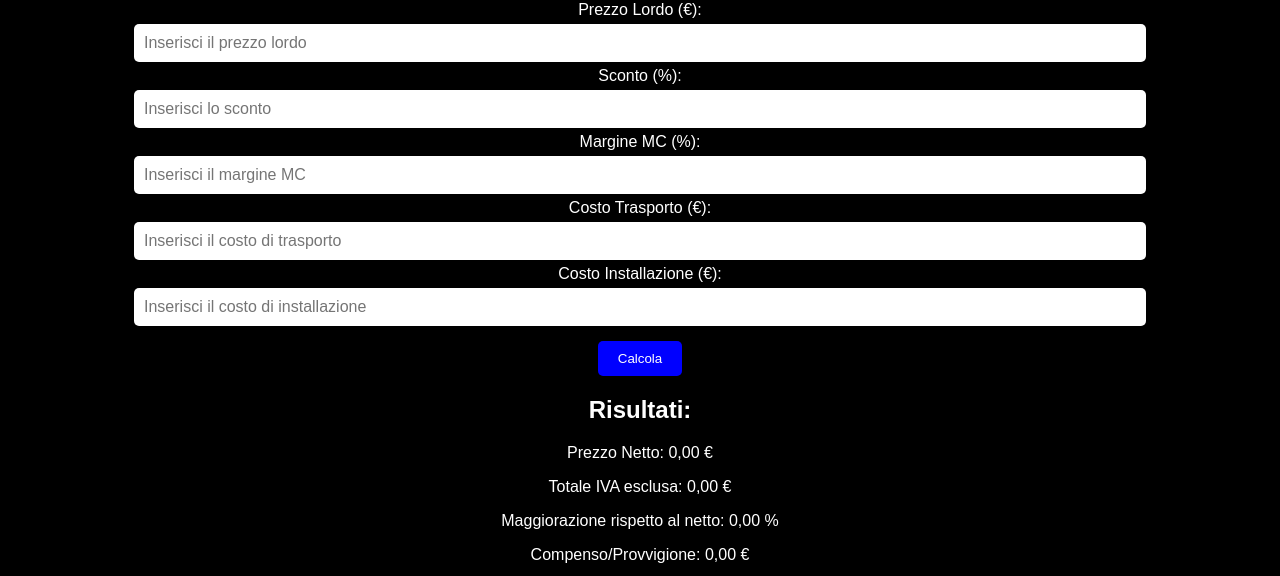
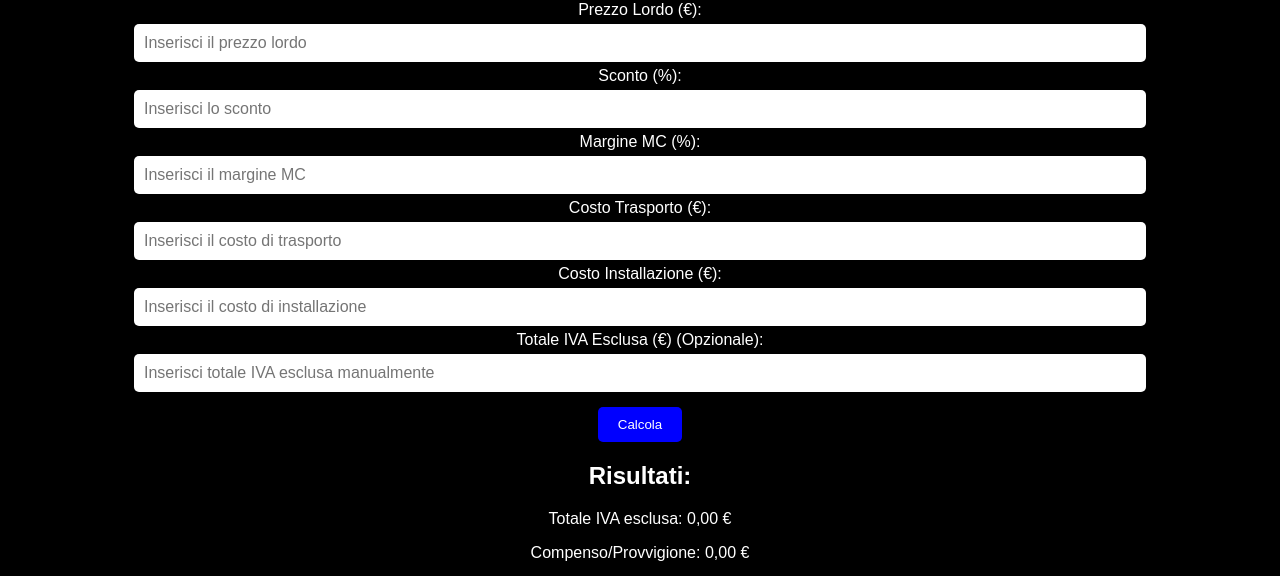
Before and after one commit to pezzaliapp/EasyPrice, a plain HTML site: page index.html in a window 1280 px wide. Shown: the part 79-655 px from the top of the page. Drawn offline with nearby package versions, Linux system fonts and the light colour scheme.

Commit message:
Update index.html

```diff
--- a/index.html
+++ b/index.html
@@ -29,13 +29,14 @@
         <label for="installazione">Costo Installazione (€):</label>
         <input type="text" id="installazione" placeholder="Inserisci il costo di installazione">
 
+        <label for="totaleIvaManuale">Totale IVA Esclusa (€) (Opzionale):</label>
+        <input type="text" id="totaleIvaManuale" placeholder="Inserisci totale IVA esclusa manualmente">
+
         <button type="button" id="calcola">Calcola</button>
     </form>
 
     <h2>Risultati:</h2>
-    <p>Prezzo Netto: <span id="prezzoNetto">0,00</span> €</p>
     <p>Totale IVA esclusa: <span id="totaleIva">0,00</span> €</p>
-    <p>Maggiorazione rispetto al netto: <span id="maggiorazione">0,00</span> %</p>
     <p>Compenso/Provvigione: <span id="provvigione">0,00</span> €</p>
 
     <hr>
```
